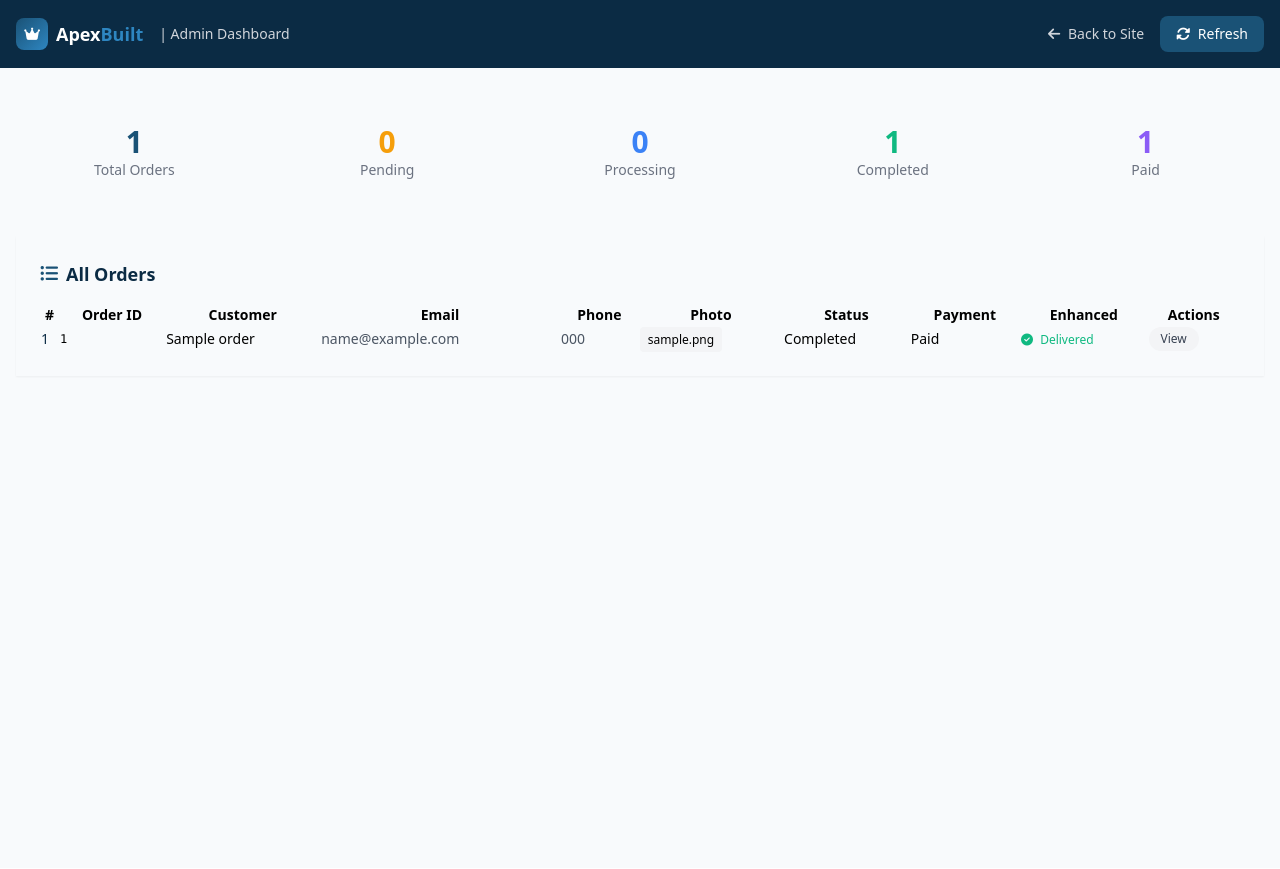
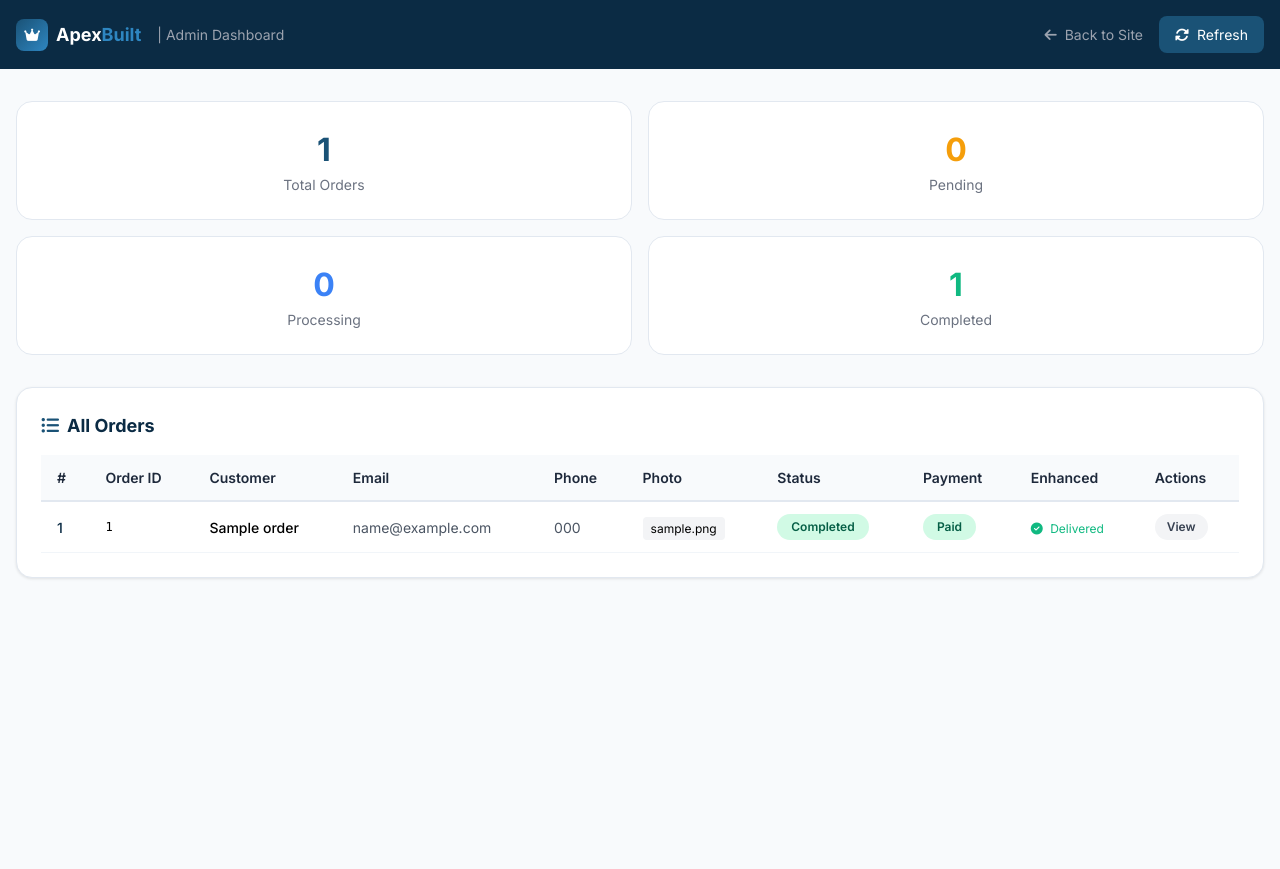
Before and after one commit to calvitec/photoen, a Flask app: page /admin in a window 1280 px wide. Before the commit the page ends 377 px from the top, so only its background shows below. Run offline with Flask 3, Linux system fonts and the light colour scheme; tables that the repository leaves empty hold one stand-in row (values such as "Sample post"); some libraries are stand-ins or nearby versions.

Commit message:
Update admin.html

```diff
--- a/templates/admin.html
+++ b/templates/admin.html
@@ -1,64 +1,158 @@
-{% extends "layout.html" %}
-
-{% block title %}Admin Dashboard · ApexBuilt{% endblock %}
-
-{% block content %}
+<!DOCTYPE html>
+<html lang="en">
+<head>
+    <meta charset="UTF-8" />
+    <meta name="viewport" content="width=device-width, initial-scale=1.0" />
+    <title>Admin Dashboard · ApexBuilt</title>
+    <script src="https://cdn.tailwindcss.com"></script>
+    <link rel="stylesheet" href="https://cdnjs.cloudflare.com/ajax/libs/font-awesome/6.5.0/css/all.min.css" />
+    <link href="https://fonts.googleapis.com/css2?family=Inter:wght@300;400;500;600;700;800;900&display=swap" rel="stylesheet" />
+    <style>
+        * { font-family: 'Inter', sans-serif; }
+        .admin-card {
+            background: white;
+            border-radius: 16px;
+            transition: all 0.3s ease;
+            border: 1px solid #e2e8f0;
+        }
+        .admin-card:hover {
+            box-shadow: 0 8px 25px rgba(0,0,0,0.06);
+        }
+        .status-badge {
+            padding: 4px 14px;
+            border-radius: 20px;
+            font-size: 0.75rem;
+            font-weight: 600;
+            display: inline-block;
+        }
+        .status-pending { background: #fef3c7; color: #92400e; }
+        .status-processing { background: #dbeafe; color: #1e40af; }
+        .status-completed { background: #d1fae5; color: #065f46; }
+        .admin-table th {
+            background: #f8fafc;
+            font-weight: 600;
+            color: #1e293b;
+            padding: 12px 16px;
+            text-align: left;
+            border-bottom: 2px solid #e2e8f0;
+        }
+        .admin-table td {
+            padding: 12px 16px;
+            border-bottom: 1px solid #f1f5f9;
+            vertical-align: middle;
+        }
+        .admin-table tr:hover {
+            background: #f8fafc;
+        }
+        .btn-action {
+            padding: 4px 12px;
+            border-radius: 9999px;
+            font-size: 0.75rem;
+            font-weight: 600;
+            border: none;
+            cursor: pointer;
+            transition: all 0.2s ease;
+        }
+        .btn-action:hover {
+            transform: translateY(-1px);
+        }
+        .btn-process { background: #dbeafe; color: #1e40af; }
+        .btn-process:hover { background: #bfdbfe; }
+        .btn-complete { background: #d1fae5; color: #065f46; }
+        .btn-complete:hover { background: #a7f3d0; }
+        .btn-paid { background: #ede9fe; color: #5b21b6; }
+        .btn-paid:hover { background: #ddd6fe; }
+        .btn-view { background: #f3f4f6; color: #374151; }
+        .btn-view:hover { background: #e5e7eb; }
+        .modal-overlay {
+            position: fixed;
+            inset: 0;
+            background: rgba(0,0,0,0.5);
+            display: none;
+            align-items: center;
+            justify-content: center;
+            z-index: 50;
+            padding: 16px;
+        }
+        .modal-content {
+            background: white;
+            border-radius: 16px;
+            padding: 32px;
+            max-width: 448px;
+            width: 100%;
+            box-shadow: 0 25px 50px -12px rgba(0,0,0,0.25);
+        }
+        .drop-zone-enhanced {
+            border: 2px dashed #1a5276;
+            border-radius: 12px;
+            padding: 32px;
+            text-align: center;
+            cursor: pointer;
+            transition: all 0.3s ease;
+        }
+        .drop-zone-enhanced:hover {
+            background: rgba(26, 82, 118, 0.05);
+        }
+        @media (max-width: 768px) {
+            .admin-table { font-size: 0.75rem; }
+            .admin-table th, .admin-table td { padding: 8px 10px; }
+            .status-badge { font-size: 0.65rem; padding: 2px 10px; }
+        }
+    </style>
+</head>
+<body>
     <!-- Admin Nav -->
-<nav class="bg-[#0b2b44] text-white py-4 px-4 shadow-lg">
-    <div class="max-w-7xl mx-auto flex flex-wrap items-center justify-between gap-4">
-        <div class="flex items-center gap-4">
-            <a href="/" class="flex items-center gap-2">
-                <div class="w-8 h-8 rounded-lg bg-gradient-to-br from-[#1a5276] to-[#2e86c1] flex items-center justify-center text-white text-sm">
+    <nav style="background:#0b2b44; color:white; padding:16px; box-shadow:0 10px 15px -3px rgba(0,0,0,0.1);">
+        <div style="max-width:1280px; margin:0 auto; display:flex; flex-wrap:wrap; align-items:center; justify-content:space-between; gap:16px;">
+            <div style="display:flex; align-items:center; gap:16px;">
+                <a href="/" style="display:flex; align-items:center; gap:8px; text-decoration:none; color:white;">
+                    <div style="width:32px; height:32px; border-radius:8px; background:linear-gradient(135deg, #1a5276, #2e86c1); display:flex; align-items:center; justify-content:center; color:white; font-size:0.875rem;">
                         <i class="fas fa-crown"></i>
                     </div>
-                <span class="text-lg font-bold">Apex<span class="text-[#2e86c1]">Built</span></span>
+                    <span style="font-size:1.125rem; font-weight:700;">Apex<span style="color:#2e86c1;">Built</span></span>
                 </a>
-            <span class="text-sm text-gray-300">| Admin Dashboard</span>
+                <span style="font-size:0.875rem; color:#9ca3af;">| Admin Dashboard</span>
             </div>
-        <div class="flex items-center gap-4">
-            <a href="/" class="text-sm text-gray-300 hover:text-white transition">
-                <i class="fas fa-arrow-left mr-1"></i> Back to Site
+            <div style="display:flex; align-items:center; gap:16px;">
+                <a href="/" style="font-size:0.875rem; color:#9ca3af; text-decoration:none; transition:color 0.3s;">
+                    <i class="fas fa-arrow-left" style="margin-right:4px;"></i> Back to Site
                 </a>
-            <button onclick="refreshOrders()" class="px-4 py-2 rounded-lg bg-[#1a5276] hover:bg-[#2e86c1] text-white text-sm transition">
-                <i class="fas fa-sync-alt mr-1"></i> Refresh
+                <button onclick="location.reload()" style="padding:8px 16px; border-radius:8px; background:#1a5276; color:white; font-size:0.875rem; border:none; cursor:pointer; transition:background 0.3s;">
+                    <i class="fas fa-sync-alt" style="margin-right:4px;"></i> Refresh
                 </button>
             </div>
         </div>
     </nav>
 
     <!-- Admin Content -->
-<div class="bg-[#f8fafc] min-h-screen py-8 px-4">
-    <div class="max-w-7xl mx-auto">
+    <div style="background:#f8fafc; min-height:100vh; padding:32px 16px;">
+        <div style="max-width:1280px; margin:0 auto;">
             <!-- Stats -->
-        <div class="grid grid-cols-2 md:grid-cols-5 gap-4 mb-8">
-            <div class="admin-card p-6 text-center">
-                <div class="text-3xl font-bold text-[#1a5276]" id="totalOrders">{{ orders|length }}</div>
-                <p class="text-sm text-gray-500">Total Orders</p>
+            <div style="display:grid; grid-template-columns:repeat(2, 1fr); gap:16px; margin-bottom:32px;">
+                <div class="admin-card" style="padding:24px; text-align:center;">
+                    <div style="font-size:2rem; font-weight:700; color:#1a5276;" id="totalOrders">{{ orders|length }}</div>
+                    <p style="font-size:0.875rem; color:#6b7280;">Total Orders</p>
                 </div>
-            <div class="admin-card p-6 text-center">
-                <div class="text-3xl font-bold text-[#f59e0b]" id="pendingOrders">{{ orders|selectattr('status', 'equalto', 'pending')|list|length }}</div>
-                <p class="text-sm text-gray-500">Pending</p>
+                <div class="admin-card" style="padding:24px; text-align:center;">
+                    <div style="font-size:2rem; font-weight:700; color:#f59e0b;" id="pendingOrders">{{ orders|selectattr('status', 'equalto', 'pending')|list|length }}</div>
+                    <p style="font-size:0.875rem; color:#6b7280;">Pending</p>
                 </div>
-            <div class="admin-card p-6 text-center">
-                <div class="text-3xl font-bold text-[#3b82f6]" id="processingOrders">{{ orders|selectattr('status', 'equalto', 'processing')|list|length }}</div>
-                <p class="text-sm text-gray-500">Processing</p>
+                <div class="admin-card" style="padding:24px; text-align:center;">
+                    <div style="font-size:2rem; font-weight:700; color:#3b82f6;" id="processingOrders">{{ orders|selectattr('status', 'equalto', 'processing')|list|length }}</div>
+                    <p style="font-size:0.875rem; color:#6b7280;">Processing</p>
                 </div>
-            <div class="admin-card p-6 text-center">
-                <div class="text-3xl font-bold text-[#10b981]" id="completedOrders">{{ orders|selectattr('status', 'equalto', 'completed')|list|length }}</div>
-                <p class="text-sm text-gray-500">Completed</p>
-            </div>
-            <div class="admin-card p-6 text-center">
-                <div class="text-3xl font-bold text-[#8b5cf6]" id="paidOrders">{{ orders|selectattr('payment_status', 'equalto', 'paid')|list|length }}</div>
-                <p class="text-sm text-gray-500">Paid</p>
+                <div class="admin-card" style="padding:24px; text-align:center;">
+                    <div style="font-size:2rem; font-weight:700; color:#10b981;" id="completedOrders">{{ orders|selectattr('status', 'equalto', 'completed')|list|length }}</div>
+                    <p style="font-size:0.875rem; color:#6b7280;">Completed</p>
                 </div>
             </div>
 
             <!-- Orders Table -->
-        <div class="admin-card p-6 shadow-sm overflow-x-auto">
-            <h3 class="text-lg font-bold text-[#0b2b44] mb-4 flex items-center gap-2">
-                <i class="fas fa-list-ul text-[#1a5276]"></i> All Orders
+            <div class="admin-card" style="padding:24px; box-shadow:0 1px 3px 0 rgba(0,0,0,0.1); overflow-x:auto;">
+                <h3 style="font-size:1.125rem; font-weight:700; color:#0b2b44; margin-bottom:16px; display:flex; align-items:center; gap:8px;">
+                    <i class="fas fa-list-ul" style="color:#1a5276;"></i> All Orders
                 </h3>
-            <table class="admin-table w-full text-sm">
+                <table class="admin-table" style="width:100%; font-size:0.875rem; border-collapse:collapse;">
                     <thead>
                         <tr>
                             <th>#</th>
@@ -76,13 +170,13 @@
                     <tbody id="ordersBody">
                         {% for order in orders %}
                         <tr id="order-{{ order.id }}">
-                        <td class="font-medium text-[#0b2b44]">{{ loop.index }}</td>
-                        <td class="font-mono text-xs">{{ order.order_id }}</td>
-                        <td class="font-medium">{{ order.customer_name }}</td>
-                        <td class="text-gray-600">{{ order.customer_email }}</td>
-                        <td class="text-gray-600">{{ order.customer_phone or '—' }}</td>
+                            <td style="font-weight:500; color:#0b2b44;">{{ loop.index }}</td>
+                            <td style="font-family:monospace; font-size:0.75rem;">{{ order.order_id }}</td>
+                            <td style="font-weight:500;">{{ order.customer_name }}</td>
+                            <td style="color:#4b5563;">{{ order.customer_email }}</td>
+                            <td style="color:#4b5563;">{{ order.customer_phone or '—' }}</td>
                             <td>
-                            <span class="text-xs bg-gray-100 px-2 py-1 rounded">{{ order.original_filename }}</span>
+                                <span style="font-size:0.75rem; background:#f3f4f6; padding:4px 8px; border-radius:4px;">{{ order.original_filename }}</span>
                             </td>
                             <td>
                                 <span class="status-badge status-{{ order.status }}">
@@ -96,28 +190,28 @@
                             </td>
                             <td>
                                 {% if order.enhanced_filename %}
-                                <span class="text-xs text-[#10b981]"><i class="fas fa-check-circle mr-1"></i> Delivered</span>
+                                    <span style="font-size:0.75rem; color:#10b981;"><i class="fas fa-check-circle" style="margin-right:4px;"></i> Delivered</span>
                                 {% else %}
-                                <span class="text-xs text-gray-400">—</span>
+                                    <span style="font-size:0.75rem; color:#9ca3af;">—</span>
                                 {% endif %}
                             </td>
                             <td>
-                            <div class="flex gap-2 flex-wrap">
+                                <div style="display:flex; gap:8px; flex-wrap:wrap;">
                                     {% if order.status == 'pending' %}
-                                    <button onclick="updateStatus({{ order.id }}, 'processing')" class="text-xs bg-blue-100 text-blue-700 px-3 py-1 rounded-full hover:bg-blue-200 transition">
+                                        <button onclick="updateStatus({{ order.id }}, 'processing')" class="btn-action btn-process">
                                             Process
                                         </button>
-                                    <button onclick="updatePayment({{ order.id }}, 'paid')" class="text-xs bg-purple-100 text-purple-700 px-3 py-1 rounded-full hover:bg-purple-200 transition">
+                                        <button onclick="updatePayment({{ order.id }}, 'paid')" class="btn-action btn-paid">
                                             Mark Paid
                                         </button>
                                     {% endif %}
                                     {% if order.status == 'processing' %}
-                                    <button onclick="completeOrder({{ order.id }})" class="text-xs bg-green-100 text-green-700 px-3 py-1 rounded-full hover:bg-green-200 transition">
+                                        <button onclick="openEnhanceModal({{ order.id }})" class="btn-action btn-complete">
                                             Complete
                                         </button>
                                     {% endif %}
                                     {% if order.status == 'completed' and order.enhanced_filename %}
-                                    <a href="{{ url_for('serve_enhanced', filename=order.enhanced_filename) }}" target="_blank" class="text-xs bg-gray-100 text-gray-700 px-3 py-1 rounded-full hover:bg-gray-200 transition">
+                                        <a href="/enhanced/{{ order.enhanced_filename }}" target="_blank" class="btn-action btn-view" style="text-decoration:none;">
                                             View
                                         </a>
                                     {% endif %}
@@ -132,39 +226,33 @@
     </div>
 
     <!-- Upload Enhanced Modal -->
-<div id="enhanceModal" class="hidden fixed inset-0 bg-black/50 flex items-center justify-center z-50 p-4">
-    <div class="bg-white rounded-2xl p-8 max-w-md w-full shadow-2xl">
-        <h3 class="text-xl font-bold text-[#0b2b44] mb-4">Upload Enhanced Photo</h3>
+    <div id="enhanceModal" class="modal-overlay">
+        <div class="modal-content">
+            <h3 style="font-size:1.25rem; font-weight:700; color:#0b2b44; margin-bottom:16px;">Upload Enhanced Photo</h3>
             <form id="enhanceForm" enctype="multipart/form-data">
                 <input type="hidden" id="enhanceOrderId" name="order_id" />
-            <div class="drop-zone-enhanced p-8 text-center cursor-pointer border-2 border-dashed border-[#1a5276] rounded-xl hover:bg-[#1a5276]/5 transition">
-                <i class="fas fa-cloud-upload-alt text-4xl text-[#1a5276] mb-2"></i>
-                <p class="text-sm text-gray-600">Click to upload enhanced photo</p>
-                <input type="file" id="enhanceFileInput" name="enhanced_photo" accept=".jpg,.jpeg,.png,.webp" class="hidden" required />
+                <div class="drop-zone-enhanced" onclick="document.getElementById('enhanceFileInput').click()">
+                    <i class="fas fa-cloud-upload-alt" style="font-size:2rem; color:#1a5276; margin-bottom:8px;"></i>
+                    <p style="font-size:0.875rem; color:#4b5563;">Click to upload enhanced photo</p>
+                    <input type="file" id="enhanceFileInput" name="enhanced_photo" accept=".jpg,.jpeg,.png,.webp" style="display:none;" required />
                 </div>
-            <div id="enhancePreview" class="hidden mt-4">
-                <img id="enhancePreviewImg" class="w-full h-48 object-cover rounded-xl" />
+                <div id="enhancePreview" style="display:none; margin-top:16px;">
+                    <img id="enhancePreviewImg" style="width:100%; height:192px; object-fit:cover; border-radius:12px;" />
                 </div>
-            <div class="flex gap-3 mt-6">
-                <button type="submit" class="flex-1 px-6 py-3 rounded-xl btn-primary text-white font-bold transition">
-                    <i class="fas fa-upload mr-2"></i> Upload
+                <div style="display:flex; gap:12px; margin-top:24px;">
+                    <button type="submit" style="flex:1; padding:12px 24px; border-radius:12px; background:linear-gradient(135deg, #1a5276, #2e86c1); color:white; font-weight:700; border:none; cursor:pointer; transition:all 0.3s;">
+                        <i class="fas fa-upload" style="margin-right:8px;"></i> Upload
                     </button>
-                <button type="button" onclick="closeModal()" class="px-6 py-3 rounded-xl bg-gray-200 text-gray-700 font-bold hover:bg-gray-300 transition">
+                    <button type="button" onclick="closeModal()" style="padding:12px 24px; border-radius:12px; background:#e5e7eb; color:#374151; font-weight:700; border:none; cursor:pointer; transition:all 0.3s;">
                         Cancel
                     </button>
                 </div>
             </form>
         </div>
     </div>
-{% endblock %}
 
-{% block extra_scripts %}
     <script>
         let currentOrderId = null;
-
-function refreshOrders() {
-    location.reload();
-}
 
         function updateStatus(orderId, status) {
             if (!confirm(`Change order ${orderId} to ${status}?`)) return;
@@ -206,35 +294,37 @@ function updatePayment(orderId, status) {
             .catch(err => alert('Error: ' + err.message));
         }
 
-function completeOrder(orderId) {
+        function openEnhanceModal(orderId) {
             currentOrderId = orderId;
             document.getElementById('enhanceOrderId').value = orderId;
-    document.getElementById('enhanceModal').classList.remove('hidden');
+            document.getElementById('enhanceModal').style.display = 'flex';
         }
 
         function closeModal() {
-    document.getElementById('enhanceModal').classList.add('hidden');
+            document.getElementById('enhanceModal').style.display = 'none';
             document.getElementById('enhanceFileInput').value = '';
-    document.getElementById('enhancePreview').classList.add('hidden');
+            document.getElementById('enhancePreview').style.display = 'none';
         }
 
-// Enhanced photo upload preview
         document.getElementById('enhanceFileInput').addEventListener('change', function(e) {
             if (this.files.length > 0) {
                 const reader = new FileReader();
                 reader.onload = (ev) => {
                     document.getElementById('enhancePreviewImg').src = ev.target.result;
-            document.getElementById('enhancePreview').classList.remove('hidden');
+                    document.getElementById('enhancePreview').style.display = 'block';
                 };
                 reader.readAsDataURL(this.files[0]);
             }
         });
 
-// Enhanced photo upload form
         document.getElementById('enhanceForm').addEventListener('submit', function(e) {
             e.preventDefault();
             const formData = new FormData(this);
             const orderId = document.getElementById('enhanceOrderId').value;
+
+            const submitBtn = this.querySelector('button[type="submit"]');
+            submitBtn.disabled = true;
+            submitBtn.innerHTML = '<i class="fas fa-spinner fa-spin mr-2"></i> Uploading...';
 
             fetch(`/api/orders/${orderId}/enhance`, {
                 method: 'POST',
@@ -250,12 +340,11 @@ document.getElementById('enhanceForm').addEventListener('submit', function(e) {
                     alert('❌ Error: ' + data.error);
                 }
             })
-    .catch(err => alert('Error: ' + err.message));
+            .catch(err => alert('Error: ' + err.message))
+            .finally(() => {
+                submitBtn.disabled = false;
+                submitBtn.innerHTML = '<i class="fas fa-upload mr-2"></i> Upload';
             });
-
-// Click to upload enhanced photo
-document.querySelector('.drop-zone-enhanced').addEventListener('click', function() {
-    document.getElementById('enhanceFileInput').click();
         });
 
         // Close modal on outside click
@@ -263,4 +352,5 @@ document.getElementById('enhanceModal').addEventListener('click', function(e) {
             if (e.target === this) closeModal();
         });
     </script>
-{% endblock %}
+</body>
+</html>
```
Lines whose indentation alone changed are shown as unchanged.
